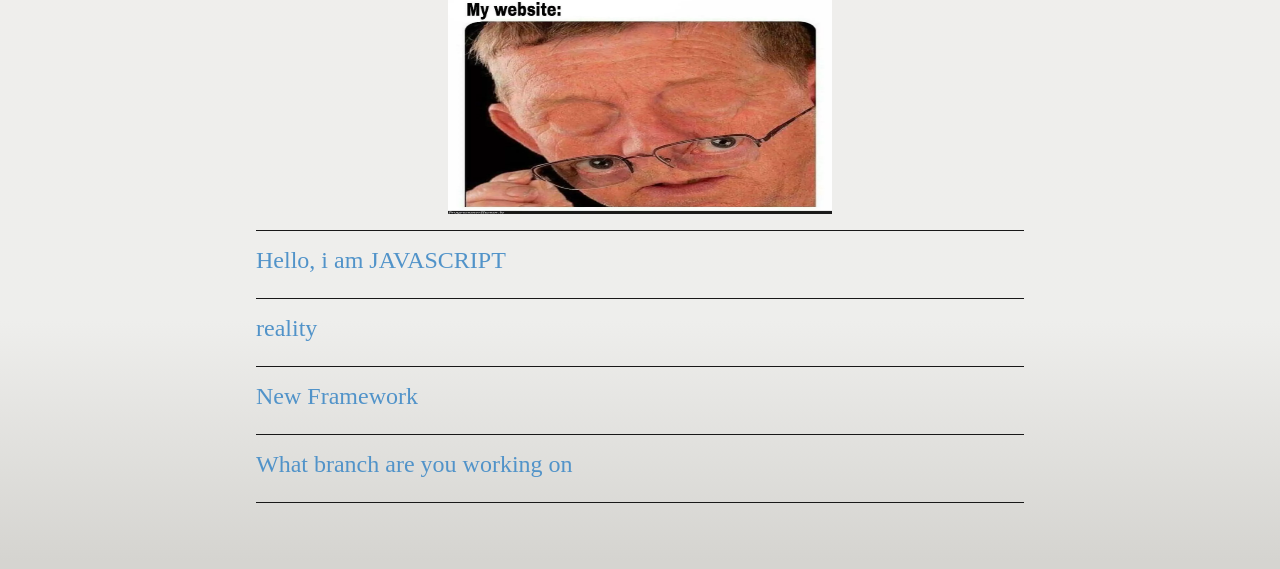
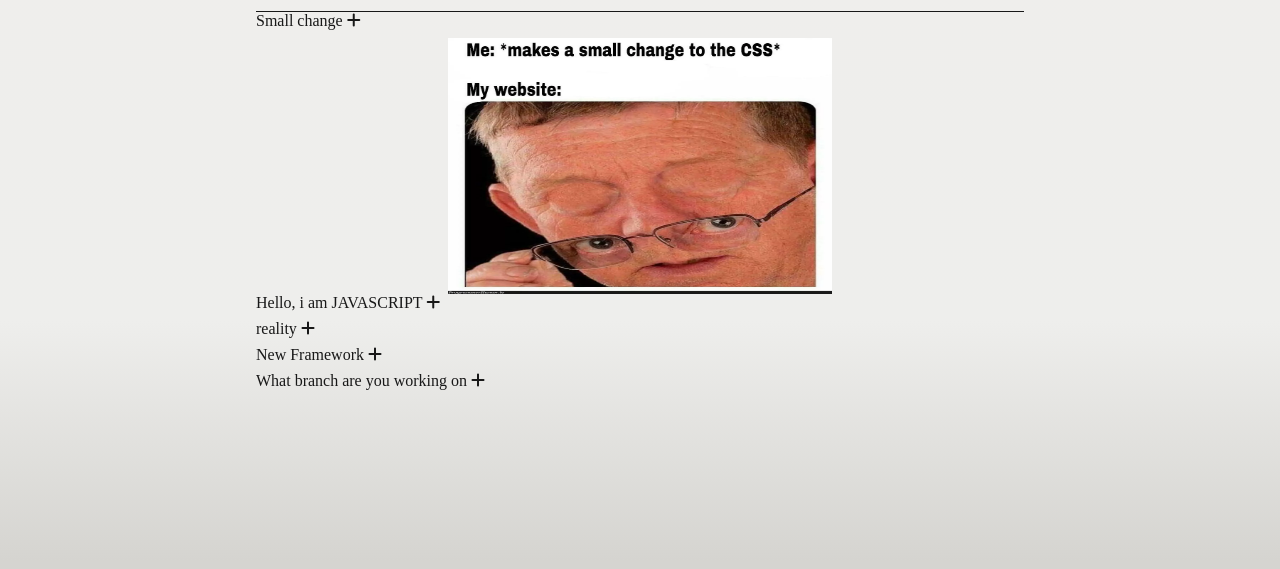
Before and after one commit to shchemer/cssBayan, a plain HTML site: page cssBayan/index.html in a window 1280 px wide. Shown: the part 231-800 px from the top of the page. Drawn offline with Linux system fonts and the light colour scheme; files whose address does not match are found by name.

Commit message:
refactor: change structure of page layout (Sun, Mar 12, 2023 03:08:56 PM)

```diff
--- a/cssBayan/index.html
+++ b/cssBayan/index.html
@@ -6,6 +6,7 @@
 	<meta http-equiv="X-UA-Compatible" content="IE=edge">
 	<meta name="viewport" content="width=device-width, initial-scale=1.0">
 	<link rel="stylesheet" href="style.css">
+	<link rel="stylesheet" href="https://cdnjs.cloudflare.com/ajax/libs/font-awesome/6.3.0/css/all.min.css">
 	<title>cssBayan</title>
 </head>
 
@@ -15,41 +16,56 @@
 			<div class="bayan-title-box">
 				<h1 class="bayan-title-box__title">CSS Bayan</h1>
 			</div>
-			<div class="bayan-option-box">
+			<label class="bayan-option-box" for="bayanVal1">
 				<input class="bayan-option-box__radio-btn" type="radio" name="bayanValues" id="bayanVal1" checked>
-				<label class="bayan-option-box__option" for="bayanVal1">Small change</label>
+				<div class="bayan-option-box__title">
+					<span class="bayan-option-box__name">Small change</span>
+					<i class="fa fa-plus bayan-option-box__plus"></i>
+				</div>
 				<div class="bayan-option-box__content">
 					<img class="bayan-option-box__meme-img" src="assets/Small change.jpeg" alt="Small change">
 				</div>
-			</div>
-			<div class="bayan-option-box">
+			</label>
+			<label class="bayan-option-box" for="bayanVal2">
 				<input class="bayan-option-box__radio-btn" type="radio" name="bayanValues" id="bayanVal2">
-				<label class="bayan-option-box__option" for="bayanVal2">Hello, i am JAVASCRIPT</label>
+				<div class="bayan-option-box__title">
+					<span class="bayan-option-box__name">Hello, i am JAVASCRIPT</span>
+					<i class="fa fa-plus bayan-option-box__plus"></i>
+				</div>
 				<div class="bayan-option-box__content">
-					<img class="bayan-option-box__meme-img" src="assets/Hello, i am JAVASCRIPT.jpeg" alt="Small change">
+					<img class="bayan-option-box__meme-img" src="assets/Hello, i am JAVASCRIPT.jpeg" alt="Hello, i am JAVASCRIPT">
 				</div>
-			</div>
-			<div class="bayan-option-box">
+			</label>
+			<label class="bayan-option-box" for="bayanVal3">
 				<input class="bayan-option-box__radio-btn" type="radio" name="bayanValues" id="bayanVal3">
-				<label class="bayan-option-box__option" for="bayanVal3">reality</label>
+				<div class="bayan-option-box__title">
+					<span class="bayan-option-box__name">reality</span>
+					<i class="fa fa-plus bayan-option-box__plus"></i>
+				</div>
 				<div class="bayan-option-box__content">
-					<img class="bayan-option-box__meme-img" src="assets/reality.jpg" alt="Small change">
+					<img class="bayan-option-box__meme-img" src="assets/reality.jpg" alt="reality">
 				</div>
-			</div>
-			<div class="bayan-option-box">
+			</label>
+			<label class="bayan-option-box" for="bayanVal4">
 				<input class="bayan-option-box__radio-btn" type="radio" name="bayanValues" id="bayanVal4">
-				<label class="bayan-option-box__option" for="bayanVal4">New Framework</label>
+				<div class="bayan-option-box__title">
+					<span class="bayan-option-box__name">New Framework</span>
+					<i class="fa fa-plus bayan-option-box__plus"></i>
+				</div>
 				<div class="bayan-option-box__content">
-					<img class="bayan-option-box__meme-img" src="assets/New Framework.jpeg" alt="Small change">
+					<img class="bayan-option-box__meme-img" src="assets/New Framework.jpeg" alt="New Framework">
 				</div>
-			</div>
-			<div class="bayan-option-box">
+			</label>
+			<label class="bayan-option-box" for="bayanVal5">
 				<input class="bayan-option-box__radio-btn" type="radio" name="bayanValues" id="bayanVal5">
-				<label class="bayan-option-box__option" for="bayanVal5">What branch are you working on</label>
+				<div class="bayan-option-box__title">
+					<span class="bayan-option-box__name">What branch are you working on</span>
+					<i class="fa fa-plus bayan-option-box__plus"></i>
+				</div>
 				<div class="bayan-option-box__content">
-					<img class="bayan-option-box__meme-img" src="assets/What branch are you working on.jpeg" alt="Small change">
+					<img class="bayan-option-box__meme-img" src="assets/What branch are you working on.jpeg" alt="What branch are you working on">
 				</div>
-			</div>
+			</label>
 		</div>
 	</div>
 </body>
```
